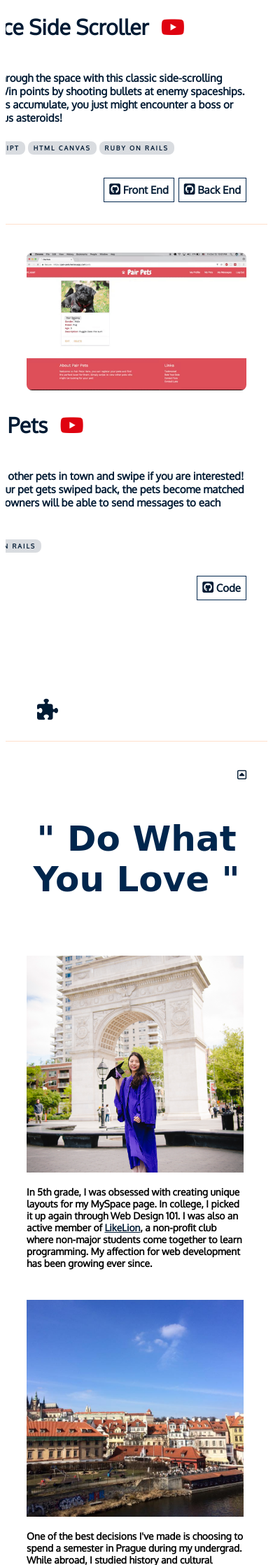
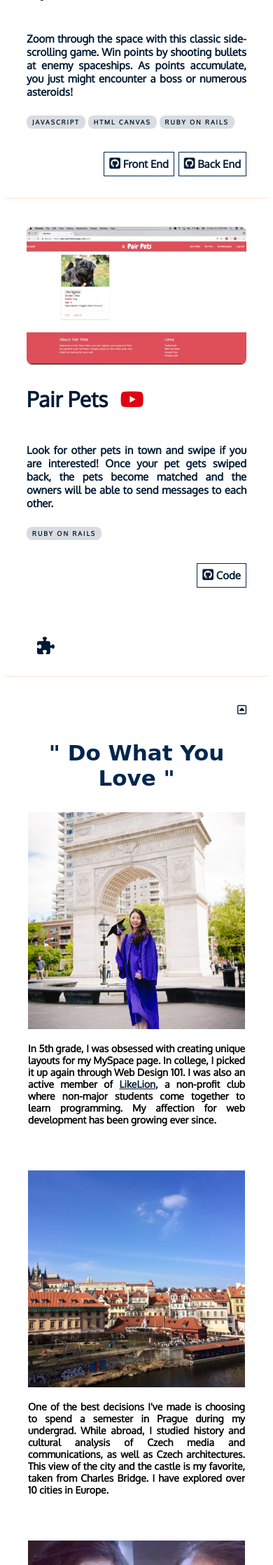
Before and after one commit to yuralala8/portfolio, a PHP site: page /index.html in a window 390 px wide. Shown: the part 2903-5140 px from the top of the page at 70% size. Run offline with PHP 8.4, Linux system fonts and the light colour scheme; some libraries are stand-ins or nearby versions; some web fonts are replaced.

Commit message:
implemented responsive design

```diff
--- a/css/index.css
+++ b/css/index.css
@@ -494,6 +494,9 @@
 		margin: auto;
 	}
 
+	.section {
+		padding-bottom: 10px;
+	}
 
 	  .container {
 	    width:100%;/*The width is 100%, when the viewport is 800px or smaller*/
@@ -505,6 +508,15 @@
 	  	width: 100%;
 	  }
 
+	  .title{
+	  	width:100%;
+	  }
+
+	  .para {
+	  	text-align: justify;
+	  	width: 100%;
+	  }
+
 	  .project {
 	  	padding: 40px 30px 0px 30px;
 	  }
@@ -513,9 +525,31 @@
 	  	font-size: 20px;
 	  }
 
+	  .fa.fa-code {
+		font-size: 25px;
+		}
+
+		.fa.fa-puzzle-piece {
+			font-size: 25px;
+		}
+
+		.quote {
+			font-size: 31px;
+
+		}
+
 	  .profile-title {
 	  	width: 100%;
 	  	text-align: center;
+	  }
+
+	  .interest-box {
+	  	height: auto;
+	  }
+
+	  .interest{
+	  	margin: 0 auto 50px;
+	  	float:none;
 	  }
 
 	  .profile-para-head{
@@ -523,6 +557,11 @@
 	  	float:none;
 	  	text-align: center;
 	  	font-size:18px;
+	  }
+
+	  p.interest-desc {
+	  	font-size:14px;
+	  	text-align:justify;
 	  }
 
 	  .profile-para {
```
